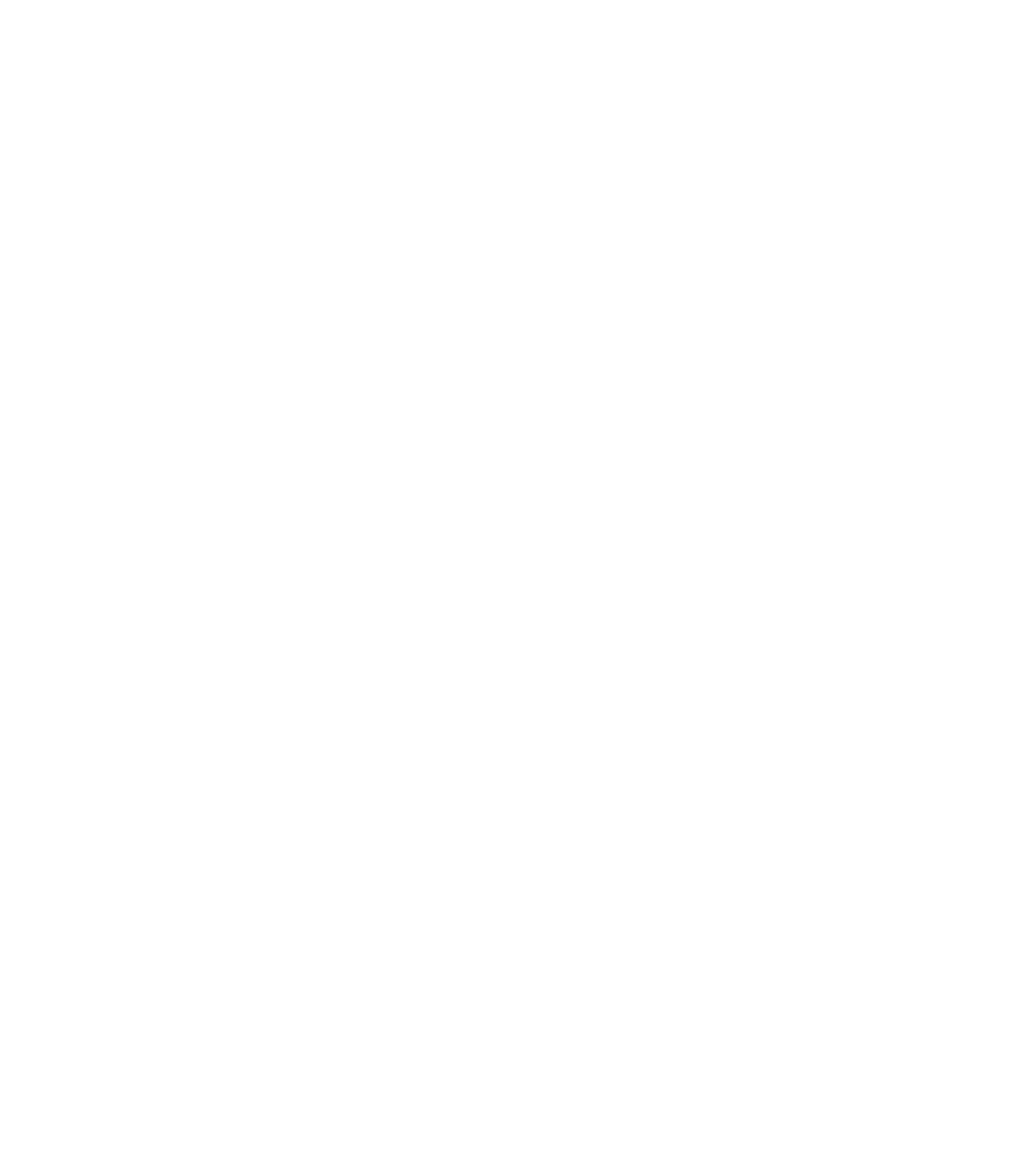
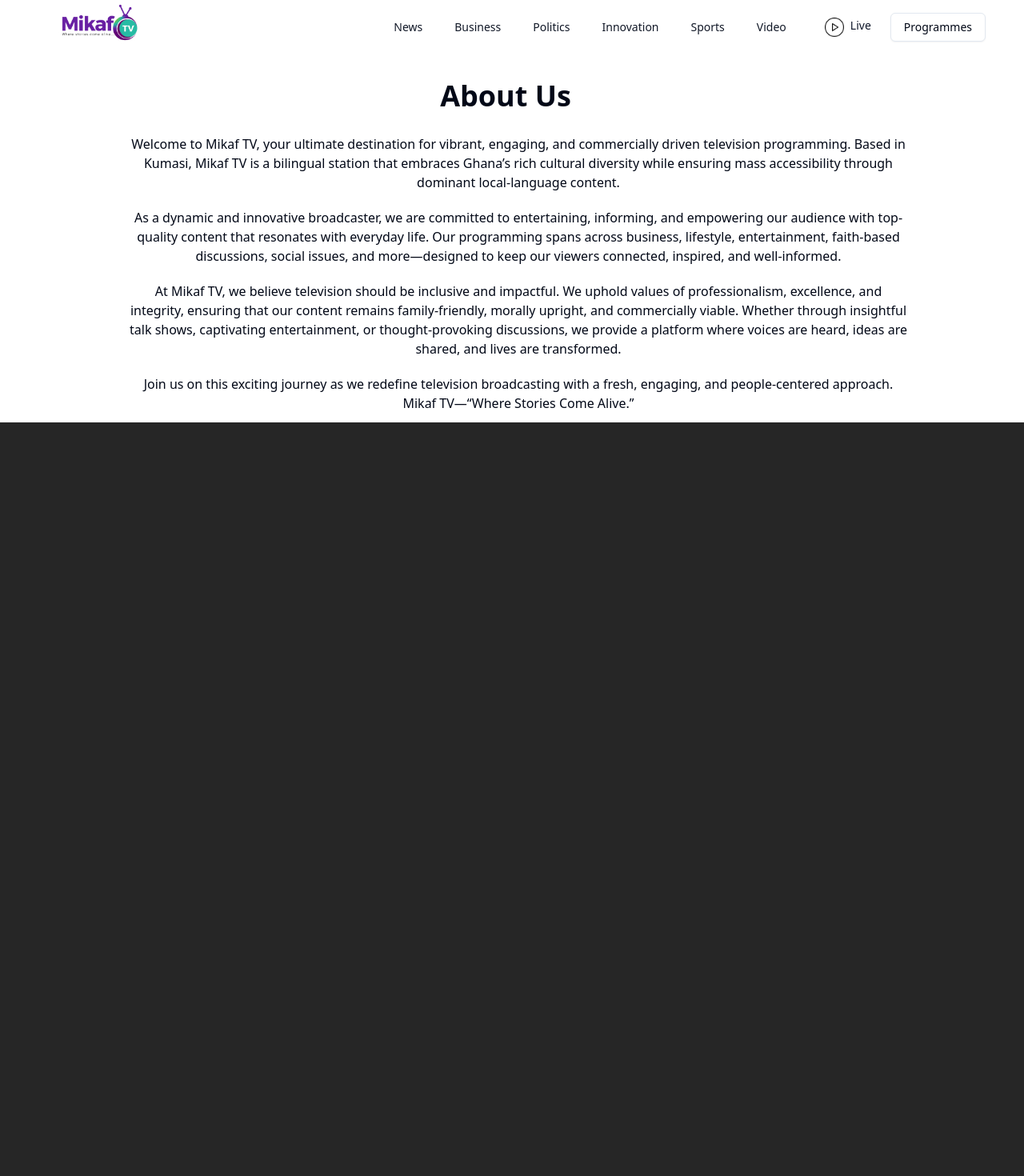
Before and after one commit to samuelfreeman/Mikaftv, a React (Vite) app: page /about in a window 1280 px wide. Before the commit this address had no page. Shown: the top 1470 px of the page at 80% size. Before the commit the page ends 800 px from the top, so only its background shows below. Built offline with nearby package versions, Linux system fonts and the light colour scheme.

Commit message:
made the about section and the programmes section

```diff
--- a/src/App.tsx
+++ b/src/App.tsx
@@ -7,6 +7,7 @@
 import Programes from './Pages/Programes'
 import Navbar from './Pages/components/Navbar'
 import { SiteFooter } from './Pages/components/Footer'
+import About from './Pages/About'
 
 
 const App: React.FC = () => {
@@ -21,6 +22,7 @@
         <Route path='/comingsoon' element={<CommingSoon />} />
         <Route path='/comingsoon' element={<CommingSoon />} />
         <Route path='/programmes' element={<Programes />} />
+        <Route path='/about' element={<About />} />
       </Routes>
       {/* <SiteFooter /> */}
     </Router>
--- /dev/null
+++ b/src/Pages/About.tsx
@@ -0,0 +1,26 @@
+import CoreValues from "./components/CoreValues"
+import { SiteFooter } from "./components/Footer"
+import Navbar from "./components/Navbar"
+
+
+const About = () => {
+    return (
+        <div>
+            <Navbar />
+            <div className="h-[20vh] w-full mt-52 flex flex-col space-y-7 pr-36 justify-center items-center text-center space-x-40">
+                <div> <h1 className="text-4xl font-bold pt-10 pl-32">About Us</h1></div>
+                <div className="text-center space-y-5 ">
+                    <p>Welcome to Mikaf TV, your ultimate destination for vibrant, engaging, and commercially driven television programming. Based in Kumasi, Mikaf TV is a bilingual station that embraces Ghana’s rich cultural diversity while ensuring mass accessibility through dominant local-language content.</p>
+                    <p>As a dynamic and innovative broadcaster, we are committed to entertaining, informing, and empowering our audience with top-quality content that resonates with everyday life. Our programming spans across business, lifestyle, entertainment, faith-based discussions, social issues, and more—designed to keep our viewers connected, inspired, and well-informed.</p>
+                    <p>At Mikaf TV, we believe television should be inclusive and impactful. We uphold values of professionalism, excellence, and integrity, ensuring that our content remains family-friendly, morally upright, and commercially viable. Whether through insightful talk shows, captivating entertainment, or thought-provoking discussions, we provide a platform where voices are heard, ideas are shared, and lives are transformed.</p>
+                    <p>Join us on this exciting journey as we redefine television broadcasting with a fresh, engaging, and people-centered approach. Mikaf TV—“Where Stories Come Alive.”</p>
+
+                </div>
+            </div>
+            <CoreValues/>
+            <SiteFooter />
+        </div>
+    )
+}
+
+export default About
--- a/src/Pages/Programes.tsx
+++ b/src/Pages/Programes.tsx
@@ -2,6 +2,7 @@
 import Navbar from './components/Navbar'
 import Banner from './components/Banner'
 import Shows from './components/Shows'
+import { SiteFooter } from './components/Footer'
 
 const Programes = () => {
     return (
@@ -22,6 +23,7 @@
                     <p>Get ready for an exciting transformation on Mikaf TV as we introduce a dynamic lineup of fresh and engaging programs tailored just for you! From thought-provoking discussions on health and wellness with Afia Bemah, to in-depth news reports on community events with Steve Kells, and the hottest entertainment trends on VybZone 360, we’re bringing you unmatched content that informs, entertains, and inspires. But that’s not all! No matter your interest, Mikaf TV is your go-to destination for the best in television programming. Stay tuned, because something amazing is on the way!</p>
                 </div>
             </div>
+            <SiteFooter />
         </div>
     )
 }
--- /dev/null
+++ b/src/Pages/components/CoreValues.tsx
@@ -0,0 +1,22 @@
+
+
+const CoreValues = () => {
+  return (
+    <div className="h-[120vh] -mb-20 mt-40 w-full  bg-[#262626]">
+        {/* image  */}
+        <div>
+
+        </div>
+        {/* corevalues */}
+        <div>
+
+        </div>
+        {/* Our vision */}
+
+
+
+    </div>
+  )
+}
+
+export default CoreValues
```
